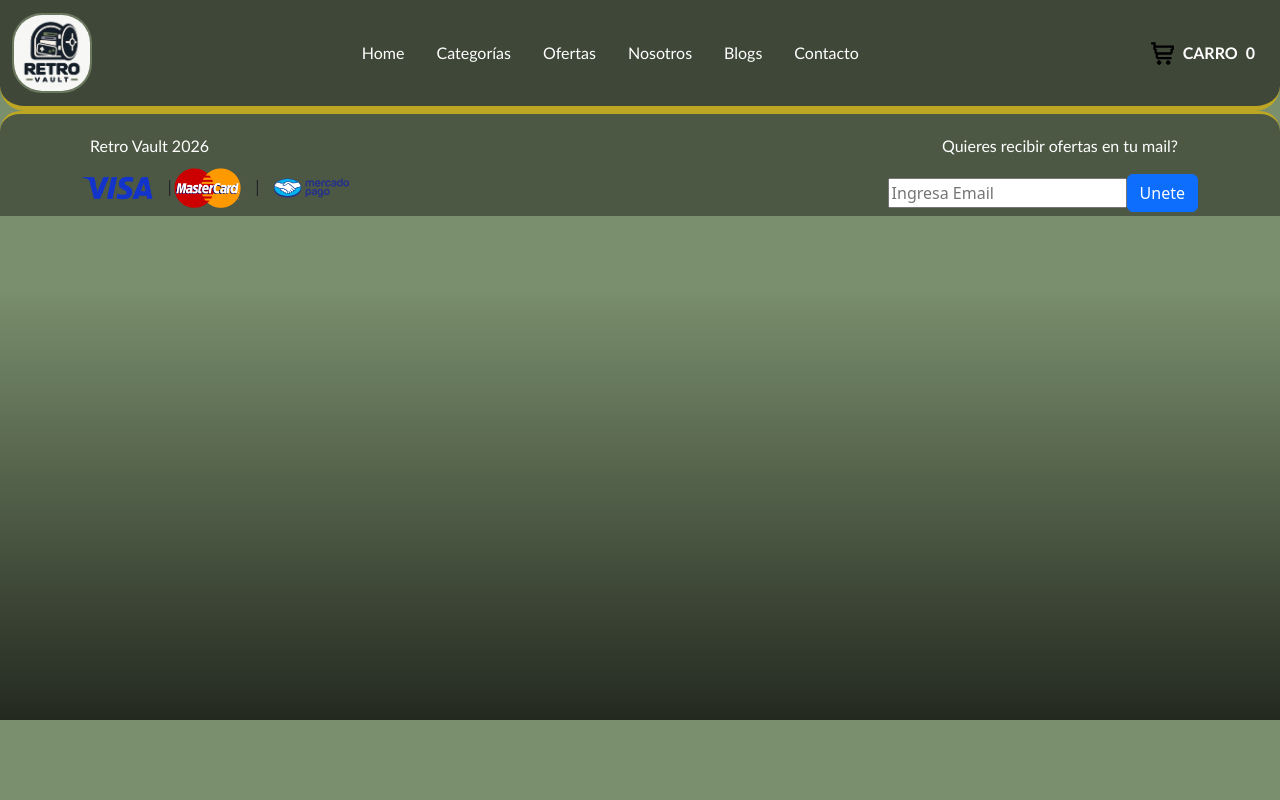
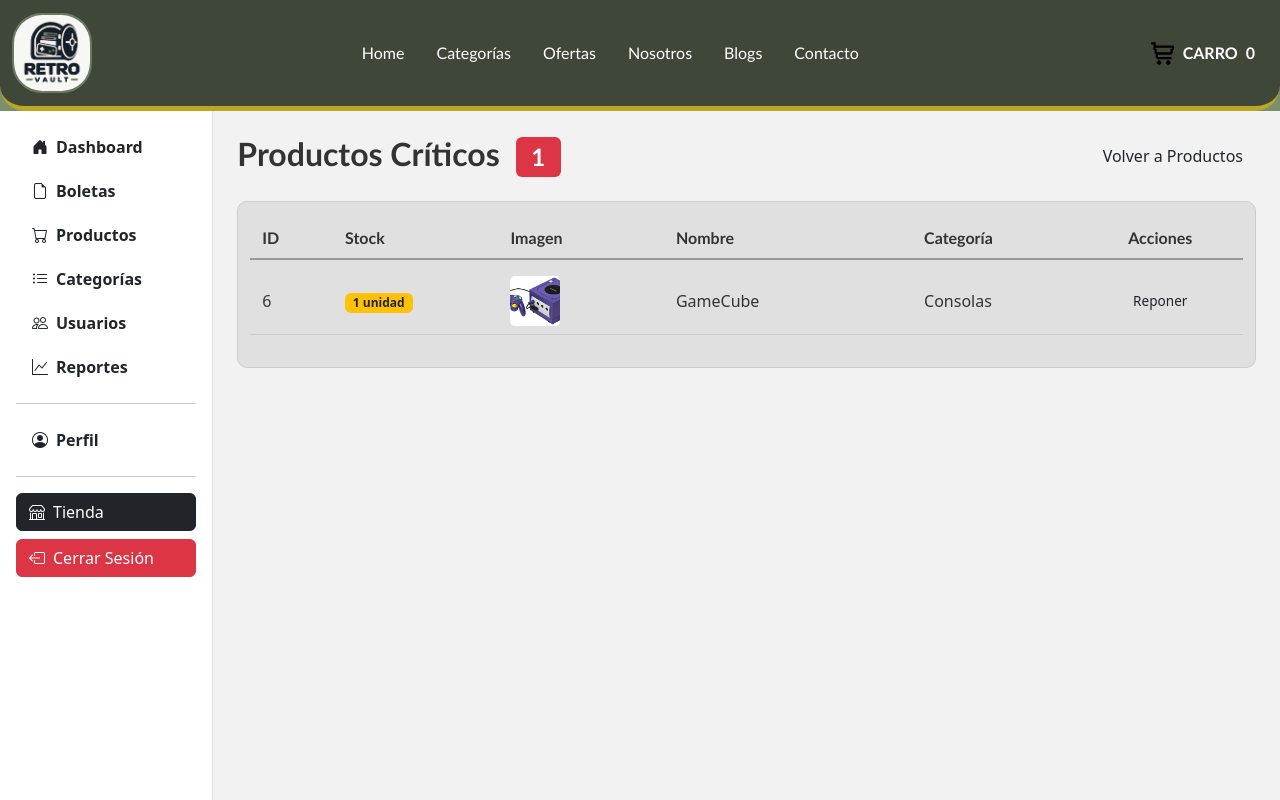
Before and after one commit to maxurn04/retro-vault-react, a React (Vite) app: page /admin/productoscriticos in a window 1280 px wide. Shown: the top 800 px of the page. Built offline with nearby package versions, Linux system fonts and the light colour scheme.

Commit message:
Agregado productos criticos

```diff
--- a/src/App.jsx
+++ b/src/App.jsx
@@ -38,6 +38,7 @@ import CrearCategoria from './views/admin/crearcategoria';
 import EditarCategoria from './views/admin/editarcategoria';
 import Reportes from './views/admin/reportes';
 import Perfil from './views/admin/perfil';
+import ProductosCriticos from './views/admin/productoscriticos';
 
 import './App.css';
 
@@ -81,6 +82,7 @@ const App = () => {
           <Route path="categorias/editar/:nombre" element={<EditarCategoria />} />
           <Route path="reportes" element={<Reportes />} />
           <Route path="perfil" element={<Perfil />} />
+          <Route path="productoscriticos" element={<ProductosCriticos />} />
           </Route>
       </Routes>
 
--- a/src/views/admin/mostrarproductos.jsx
+++ b/src/views/admin/mostrarproductos.jsx
@@ -8,7 +8,10 @@ const MostrarProductos = () => {
         <main className="col-12 col-md-9 col-xl-10 p-4 admin-contenido-principal">
             <div className="d-flex flex-wrap justify-content-between align-items-center mb-4">
                 <h2 className="fuente-palabras mb-3 mb-md-0 admin-titulo-pagina">Gestión de Productos</h2>
-                <Link to="/admin/crearprod" className="btn admin-btn-nuevo">+ Nuevo Producto</Link>
+                <div className="d-flex gap-2">
+                    <Link to="/admin/productoscriticos" className="btn btn-danger fw-bold">Productos Críticos</Link>
+                    <Link to="/admin/crearprod" className="btn admin-btn-nuevo">+ Nuevo Producto</Link>
+                 </div>
             </div>
 
             <div className="p-4 admin-caja-tabla">
--- /dev/null
+++ b/src/views/admin/productoscriticos.jsx
@@ -0,0 +1,59 @@
+import { Link } from 'react-router-dom';
+import { obtenerCatalogo } from '../../data/catalogoAdmin';
+
+const LIMITE_CRITICO = 2;
+
+const ProductosCriticos = () => {
+    const criticos = obtenerCatalogo().filter((p) => Number(p.stock) < LIMITE_CRITICO);
+
+    return (
+        <main className="col-12 col-md-9 col-xl-10 p-4 admin-contenido-principal">
+            <div className="d-flex flex-wrap justify-content-between align-items-center mb-4">
+                <h2 className="fuente-palabras mb-3 mb-md-0 admin-titulo-pagina">
+                    Productos Críticos <span className="badge bg-danger ms-2">{criticos.length}</span>
+                </h2>
+                <Link to="/admin/mostrarproductos" className="btn admin-btn-nuevo">Volver a Productos</Link>
+            </div>
+
+            <div className="p-4 admin-caja-tabla">
+                <div className="admin-ancho-tabla">
+                    <div className="row mb-3 pb-2 fuente-palabras admin-encabezado-tabla">
+                        <div className="col-1">ID</div>
+                        <div className="col-2">Stock</div>
+                        <div className="col-2">Imagen</div>
+                        <div className="col-3">Nombre</div>
+                        <div className="col-2">Categoría</div>
+                        <div className="col-2 text-center">Acciones</div>
+                    </div>
+
+                    {criticos.length === 0 && (
+                        <p className="text-center text-muted my-3">No hay productos con stock crítico.</p>
+                    )}
+
+                    {criticos.map((producto) => (
+                        <div key={producto.id} className="row align-items-center mb-2 pb-2" style={{ borderBottom: '1px solid #cccccc', color: '#333333' }}>
+                            <div className="col-1">{producto.id}</div>
+                            <div className="col-2">
+                                <span className={`badge ${Number(producto.stock) === 0 ? 'bg-danger' : 'bg-warning text-dark'}`}>
+                                    {Number(producto.stock) === 0 ? 'Agotado' : `${producto.stock} unidad`}
+                                </span>
+                            </div>
+                            <div className="col-2">
+                                <img src={producto.img} alt={producto.nombre} style={{ width: '50px', height: '50px', objectFit: 'cover', borderRadius: '5px' }} />
+                            </div>
+                            <div className="col-3">{producto.nombre}</div>
+                            <div className="col-2">{producto.categoria}</div>
+                            <div className="col-2 text-center">
+                                <Link to={`/admin/editarprod/${producto.id}`} className="btn admin-btn-nuevo btn-sm w-100" style={{ padding: '4px 8px', fontSize: '0.85rem' }}>
+                                    Reponer
+                                </Link>
+                            </div>
+                        </div>
+                    ))}
+                </div>
+            </div>
+        </main>
+    );
+};
+
+export default ProductosCriticos;
```
